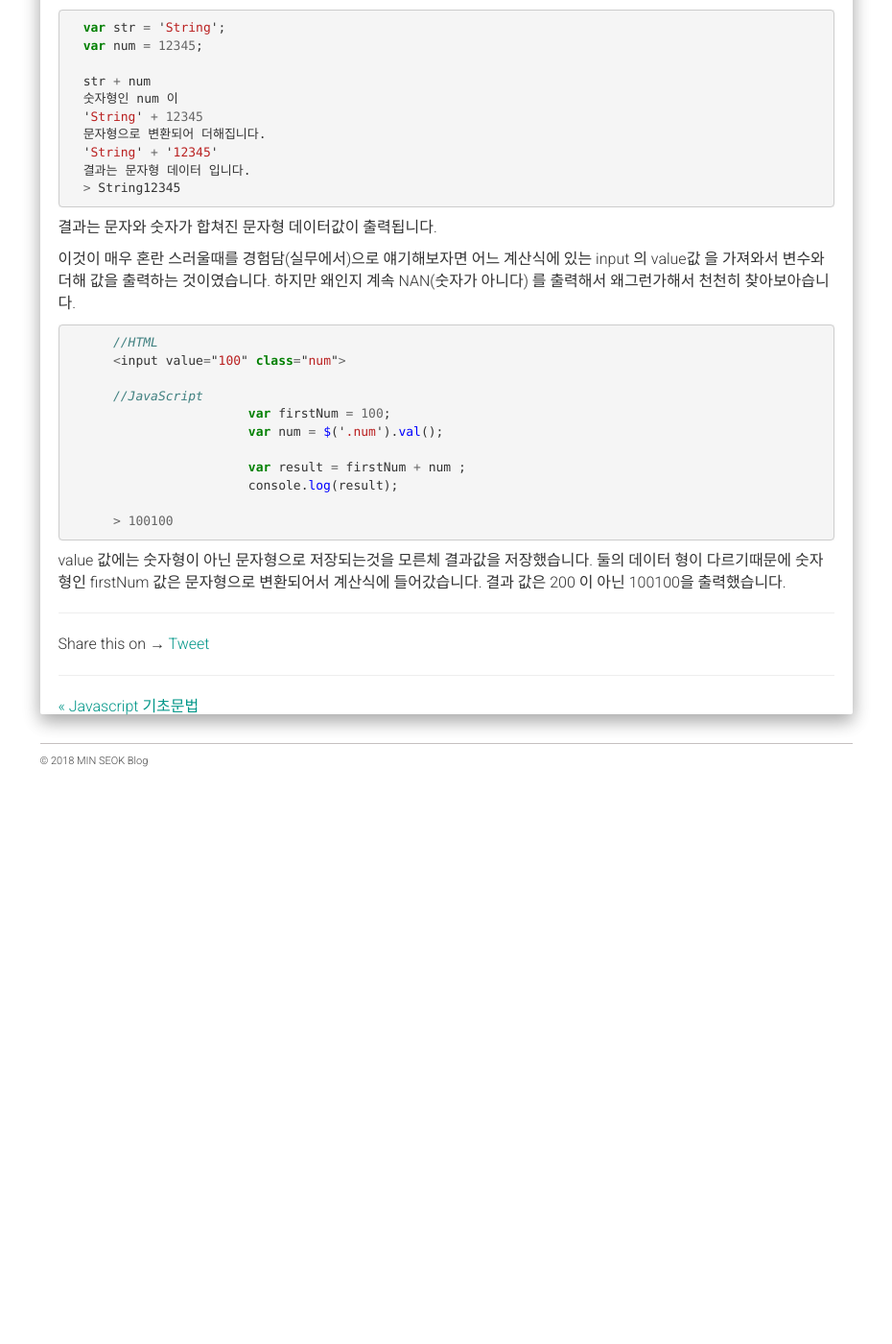
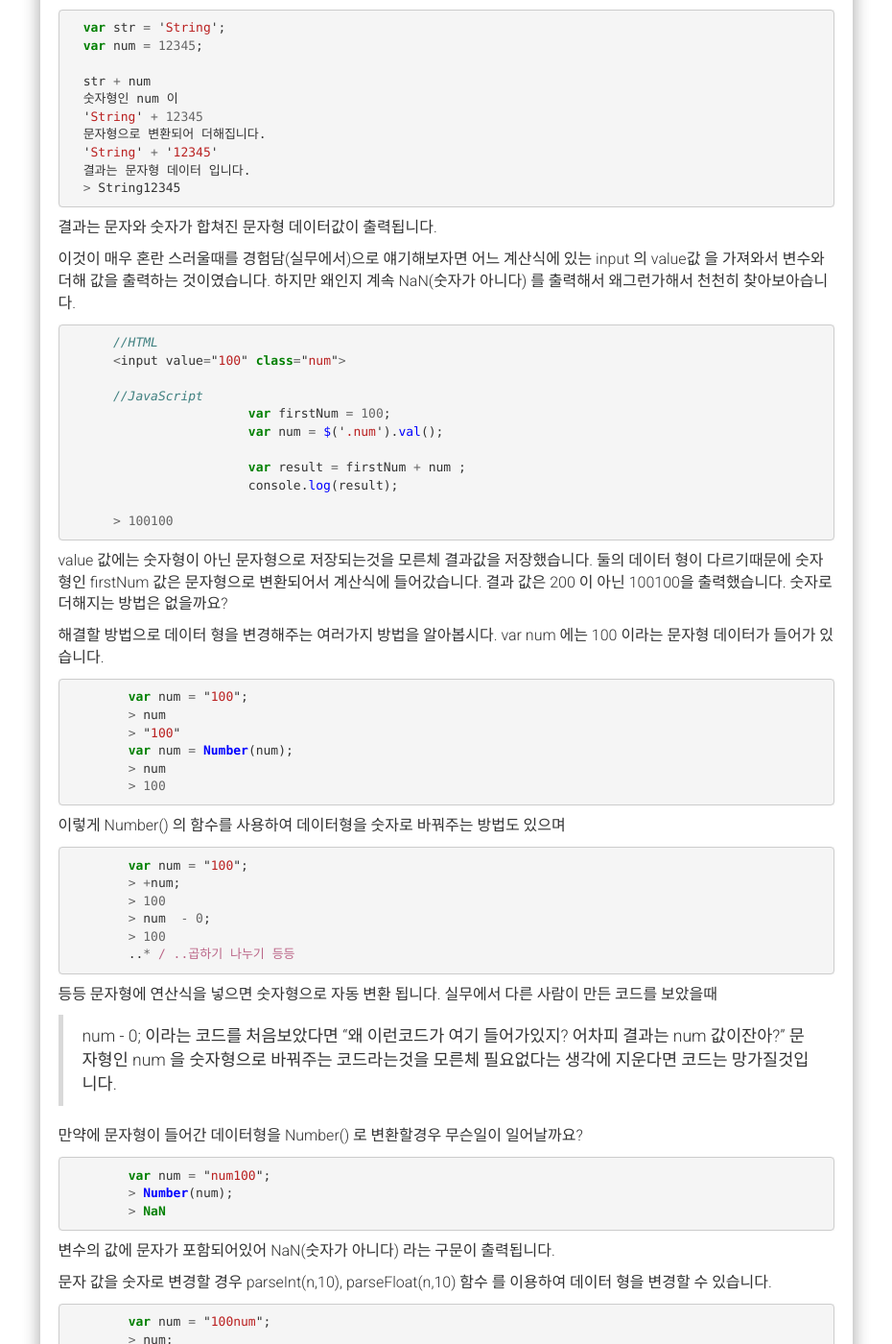
Before and after one commit to alalstjr/promote.github.io, a Jekyll site: the page built from _posts/2018-08-29-JavaScript 데이터 유형.md, in a window 1280 px wide and 1400 px high, scrolled down 1114 px. Shown: the whole window at 96% size, without its empty margins (321-1251 px from the left). Built offline with Jekyll 4.4.1, drawn with Linux system fonts in a browser that asks for light colours; nearby versions of some CDN libraries; our own code applies the rules of GitHub Pages for plain Markdown files; comment, search, counter and statistics services are not loaded; before the commit the page ends 1942 px from its top, so only the background shows below that; some of the changed text lies outside the part shown.

Commit message:
Update 2018-08-29-JavaScript 데이터 유형.md

```diff
--- a/_posts/2018-08-29-JavaScript 데이터 유형.md
+++ b/_posts/2018-08-29-JavaScript 데이터 유형.md
@@ -67,7 +67,7 @@ str 변수에 논리형 데이터 true 를 넣은다음 다시 str 출력했을
 
 이것이 매우 혼란 스러울때를 경험담(실무에서)으로 얘기해보자면
 어느 계산식에 있는 input 의 value값 을 가져와서 변수와 더해 값을 출력하는 것이였습니다.
-하지만 왜인지 계속 NAN(숫자가 아니다) 를 출력해서 왜그런가해서 천천히 찾아보아습니다.
+하지만 왜인지 계속 NaN(숫자가 아니다) 를 출력해서 왜그런가해서 천천히 찾아보아습니다.
 {% highlight javascript %}
       //HTML
       <input value="100" class="num">
@@ -84,3 +84,54 @@ str 변수에 논리형 데이터 true 를 넣은다음 다시 str 출력했을
 value 값에는 숫자형이 아닌 문자형으로 저장되는것을 모른체 결과값을 저장했습니다.
 둘의 데이터 형이 다르기때문에 숫자형인 firstNum 값은 문자형으로 변환되어서 계산식에 들어갔습니다.
 결과 값은 200 이 아닌 100100을 출력했습니다.
+숫자로 더해지는 방법은 없을까요?
+
+해결할 방법으로 데이터 형을 변경해주는 여러가지 방법을 알아봅시다.
+var num 에는 100 이라는 문자형 데이터가 들어가 있습니다.
+{% highlight javascript %}
+	var num = "100";
+	> num
+	> "100"
+	var num = Number(num);
+	> num
+	> 100
+{% endhighlight %}
+이렇게 Number() 의 함수를 사용하여 데이터형을 숫자로 바꿔주는 방법도 있으며
+{% highlight javascript %}
+	var num = "100";
+	> +num;
+	> 100
+	> num  - 0;
+	> 100
+	..* / ..곱하기 나누기 등등
+{% endhighlight %}
+등등 문자형에 연산식을 넣으면 숫자형으로 자동 변환 됩니다.
+실무에서 다른 사람이 만든 코드를 보았을때
+>num - 0; 이라는 코드를 처음보았다면 "왜 이런코드가 여기 들어가있지? 어차피 결과는 num 값이잔아?"
+문자형인 num 을 숫자형으로 바꿔주는 코드라는것을 모른체 필요없다는 생각에 지운다면 코드는 망가질것입니다.
+
+만약에 문자형이 들어간 데이터형을 Number() 로 변환할경우 무슨일이 일어날까요?
+{% highlight javascript %}
+	var num = "num100";
+	> Number(num);
+	> NaN
+{% endhighlight %}
+변수의 값에 문자가 포함되어있어 NaN(숫자가 아니다) 라는 구문이 출력됩니다.
+
+문자 값을 숫자로 변경할 경우
+parseInt(n,10), parseFloat(n,10) 함수 를 이용하여 데이터 형을 변경할 수 있습니다.
+
+{% highlight javascript %}
+	var num = "100num";
+	> num;
+	> "100num"
+
+	> parseInt(num,10)
+	> 100
+
+	> parseFloat(num,10)
+	> 100
+{% endhighlight %}
+
+parse 는 '해석한다' 라는 의미를 가지고 있으며
+Int 는 'Integer = 정수', Float 는 'Float = 실수' 를 의미합니다.
```
